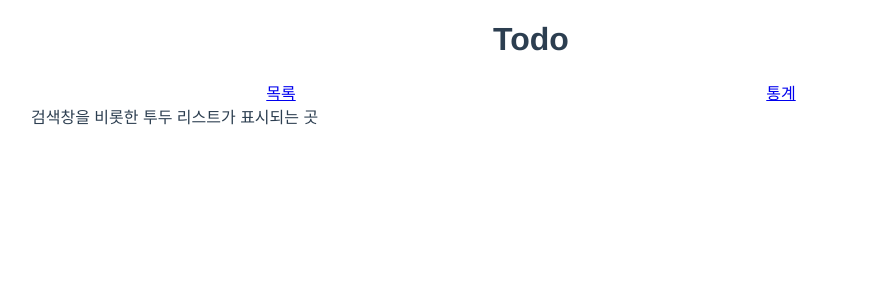
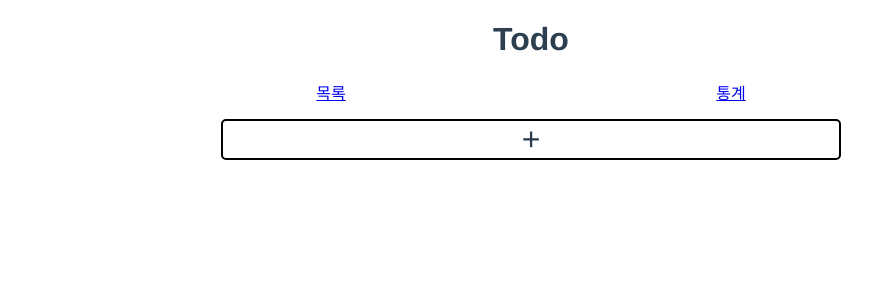
Before and after one commit to aemaaeng/todo-list-with-vue, a Vue app: page /todos in a window 1280 px wide. Shown: the top 300 px of the page, without its empty margins (109-981 px from the left). Built offline with nearby package versions, Linux system fonts and the light colour scheme.

Commit message:
feat: 할 일 추가 버튼 구현 할 일 추가 버튼 클릭 시 입력 모드로 진입

```diff
--- a/src/App.vue
+++ b/src/App.vue
@@ -33,7 +33,7 @@ nav {
 }
 
 main {
-  max-width: 1000px;
+  max-width: 800px;
   width: 100%;
   margin: 0 auto;
 }
--- a/src/todos/TodoList.vue
+++ b/src/todos/TodoList.vue
@@ -1,3 +1,35 @@
+<script setup>
+import { ref } from "vue";
+const isAddingTodo = ref(false);
+
+function toggle() {
+  isAddingTodo.value = !isAddingTodo.value;
+}
+</script>
+
 <template>
-  <div>검색창을 비롯한 투두 리스트가 표시되는 곳</div>
+  <div id="wrapper">
+    <div v-if="isAddingTodo" @click="toggle">입력 컴포넌트</div>
+    <div v-else @click="toggle" id="addTodo">+</div>
+  </div>
 </template>
+
+<style scoped>
+#wrapper {
+  margin: 15px 90px;
+}
+
+#addTodo {
+  border: 2px solid black;
+  text-align: center;
+  font-size: 2rem;
+  border-radius: 5px;
+}
+
+#addTodo:hover {
+  background-color: black;
+  color: white;
+  transition: 0.3s;
+  cursor: pointer;
+}
+</style>
```
